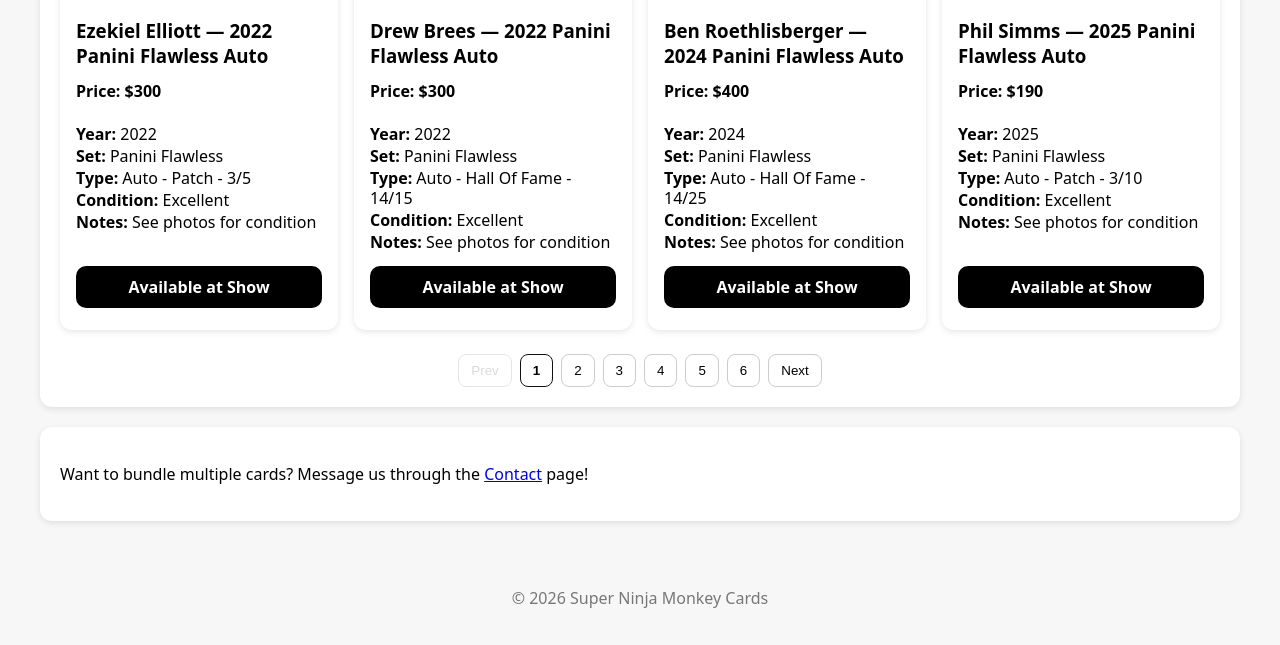
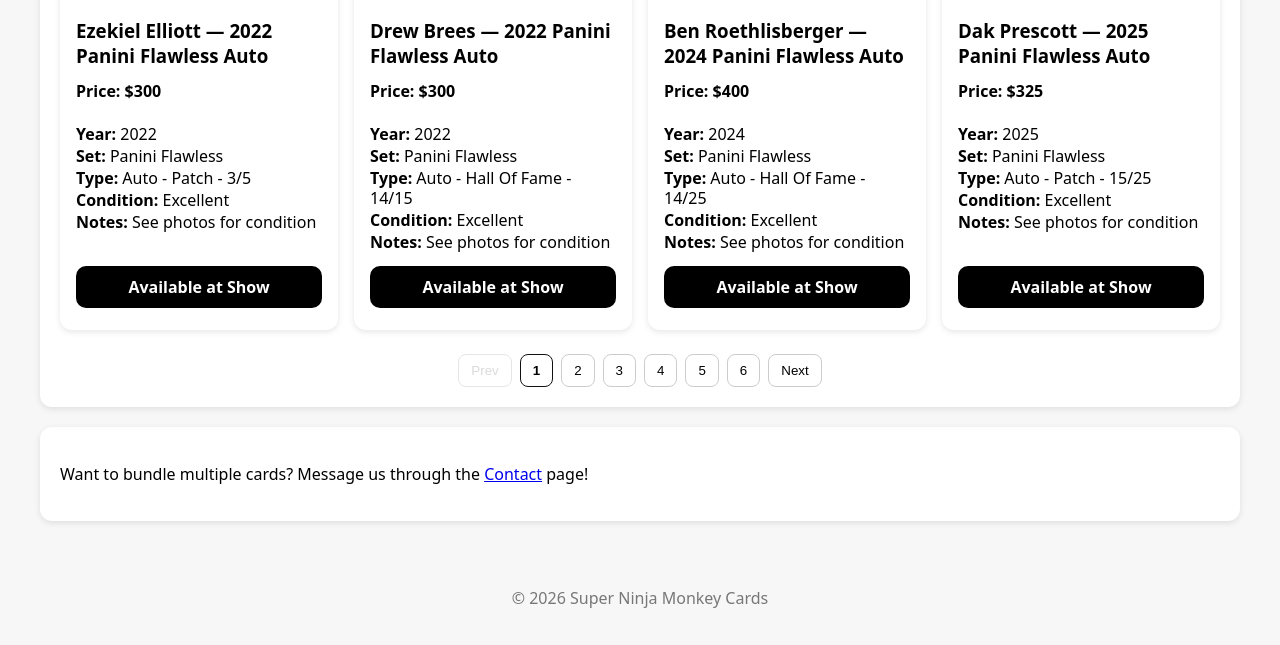
Before and after one commit to Daemek111/superninjamonkeys.com, a Jekyll site: the page shop.html, which Jekyll copies as it is, in a window 1280 px wide and 900 px high, scrolled down 3271 px, cut to the strip 255-900 px from the top of the window. Built offline with Jekyll 4.4.1, drawn with Linux system fonts in a browser that asks for light colours.

Commit message:
Update shop.html

```diff
--- a/shop.html
+++ b/shop.html
@@ -543,6 +543,32 @@
     <li><b>Year:</b> 2024</li>
     <li><b>Set:</b> Panini Flawless</li>
     <li><b>Type:</b> Auto - Hall Of Fame - 14/25</li>
+    <li><b>Condition:</b> Excellent</li>
+    <li><b>Notes:</b> See photos for condition</li>
+  </ul>
+
+  <!-- Buy Button -->
+ <a class="button">
+  Available at Show
+</a>
+</div>
+         <div class="product">
+  <div class="badge">Personal Inventory</div>
+
+  <!-- Front + Back Images -->
+  <div class="card-images">
+    <img src="img/dak.jpeg" alt="Front of card" onclick="openLightbox(this.src)" style="cursor: zoom-in;">
+    <img src="img/dak_back.jpeg" alt="Back of card" onclick="openLightbox(this.src)" style="cursor: zoom-in;">
+  </div>
+
+  <h3>Dak Prescott — 2025 Panini Flawless Auto</h3>
+  <p class="price"><b>Price:</b> $325</p>
+
+  <!-- Listing Details -->
+  <ul class="details">
+    <li><b>Year:</b> 2025</li>
+    <li><b>Set:</b> Panini Flawless</li>
+    <li><b>Type:</b> Auto - Patch - 15/25</li>
     <li><b>Condition:</b> Excellent</li>
     <li><b>Notes:</b> See photos for condition</li>
   </ul>
```
